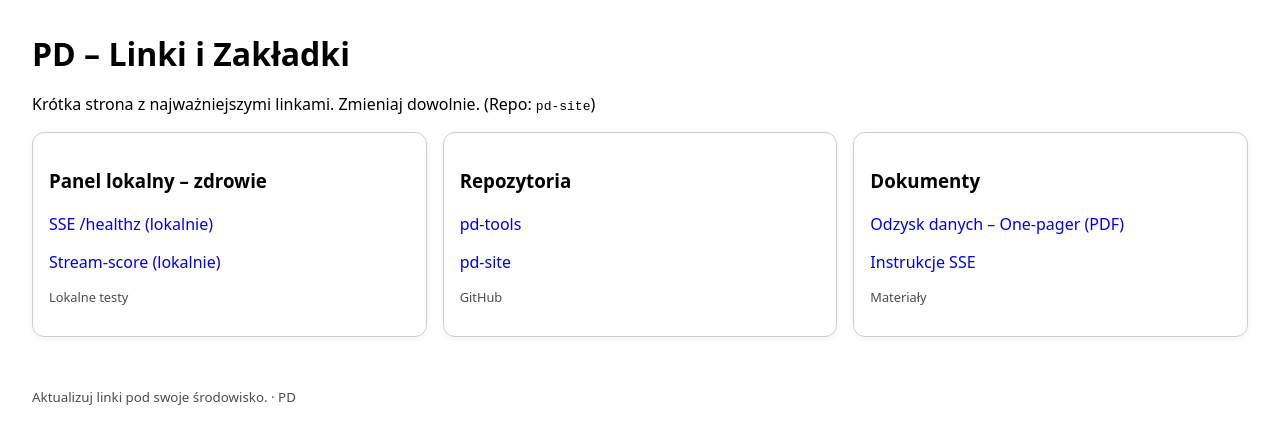
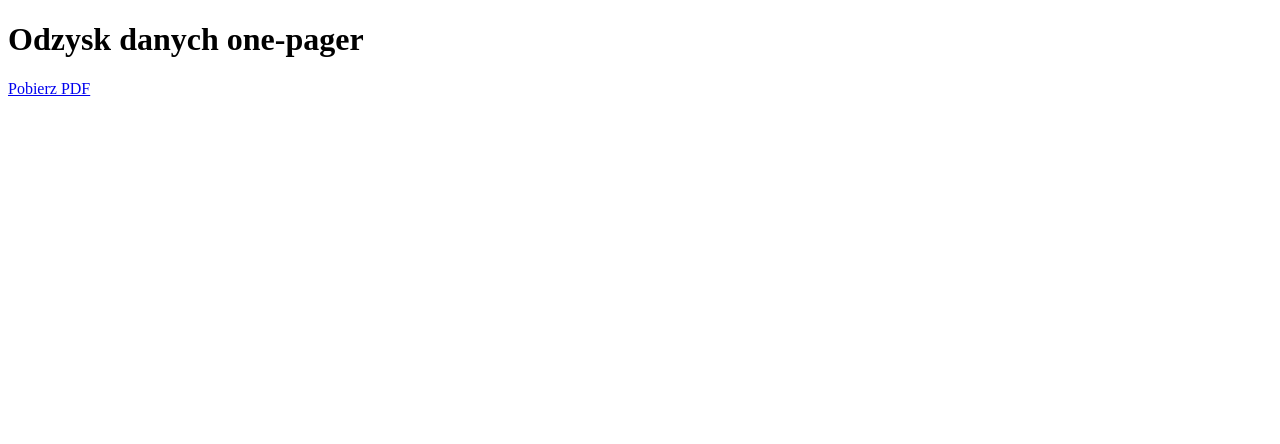
Before and after one commit to Obsidian2x13/pd-site, a plain HTML site: page index.html in a window 1280 px wide. Drawn offline with Linux system fonts and the light colour scheme.

```diff
--- a/index.html
+++ b/index.html
@@ -1,47 +1,7 @@
 <!doctype html>
 <html lang="pl">
-<head>
-  <meta charset="utf-8">
-  <meta name="viewport" content="width=device-width,initial-scale=1">
-  <title>PD – Linki i Zakładki</title>
-  <style>
-    body{font-family:system-ui,-apple-system,Segoe UI,Roboto,Ubuntu,Calibri,sans-serif;margin:2rem;line-height:1.4}
-    .card{border:1px solid #ccc;border-radius:12px;padding:1rem;margin:0 0 1rem 0;box-shadow:0 2px 6px rgba(0,0,0,.05)}
-    h1{margin:.2rem 0 1rem 0}
-    .grid{display:grid;grid-template-columns:repeat(auto-fit,minmax(260px,1fr));gap:1rem}
-    a{text-decoration:none}
-    .tag{font-size:.8rem;opacity:.7}
-  </style>
-</head>
-<body>
-  <h1>PD – Linki i Zakładki</h1>
-  <p>Krótka strona z najważniejszymi linkami. Zmieniaj dowolnie. (Repo: <code>pd-site</code>)</p>
-
-  <div class="grid">
-    <div class="card">
-      <h3>Panel lokalny – zdrowie</h3>
-      <p><a href="http://127.0.0.1:18389/sse/healthz">SSE /healthz (lokalnie)</a></p>
-      <p><a href="http://127.0.0.1:8899/stream-score">Stream-score (lokalnie)</a></p>
-      <p class="tag">Lokalne testy</p>
-    </div>
-
-    <div class="card">
-      <h3>Repozytoria</h3>
-      <p><a href="https://github.com/# === USTAW DANE KONTA I NAZWY REPO (interaktywnie) ===/pd-tools">pd-tools</a></p>
-      <p><a href="https://github.com/# === USTAW DANE KONTA I NAZWY REPO (interaktywnie) ===/pd-site">pd-site</a></p>
-      <p class="tag">GitHub</p>
-    </div>
-
-    <div class="card">
-      <h3>Dokumenty</h3>
-      <p><a href="#">Odzysk danych – One-pager (PDF)</a></p>
-      <p><a href="#">Instrukcje SSE</a></p>
-      <p class="tag">Materiały</p>
-    </div>
-  </div>
-
-  <footer style="margin-top:2rem;opacity:.7">
-    <small>Aktualizuj linki pod swoje środowisko. &middot; PD</small>
-  </footer>
-</body>
+<meta charset="utf-8">
+<title>Odzysk danych  one-pager</title>
+<h1>Odzysk danych  one-pager</h1>
+<p><a href="Odzysk_danych_Nasz_system_vs_windows_onepager.pdf">Pobierz PDF</a></p>
 </html>
```
Also changed, not shown: 1 other file.
